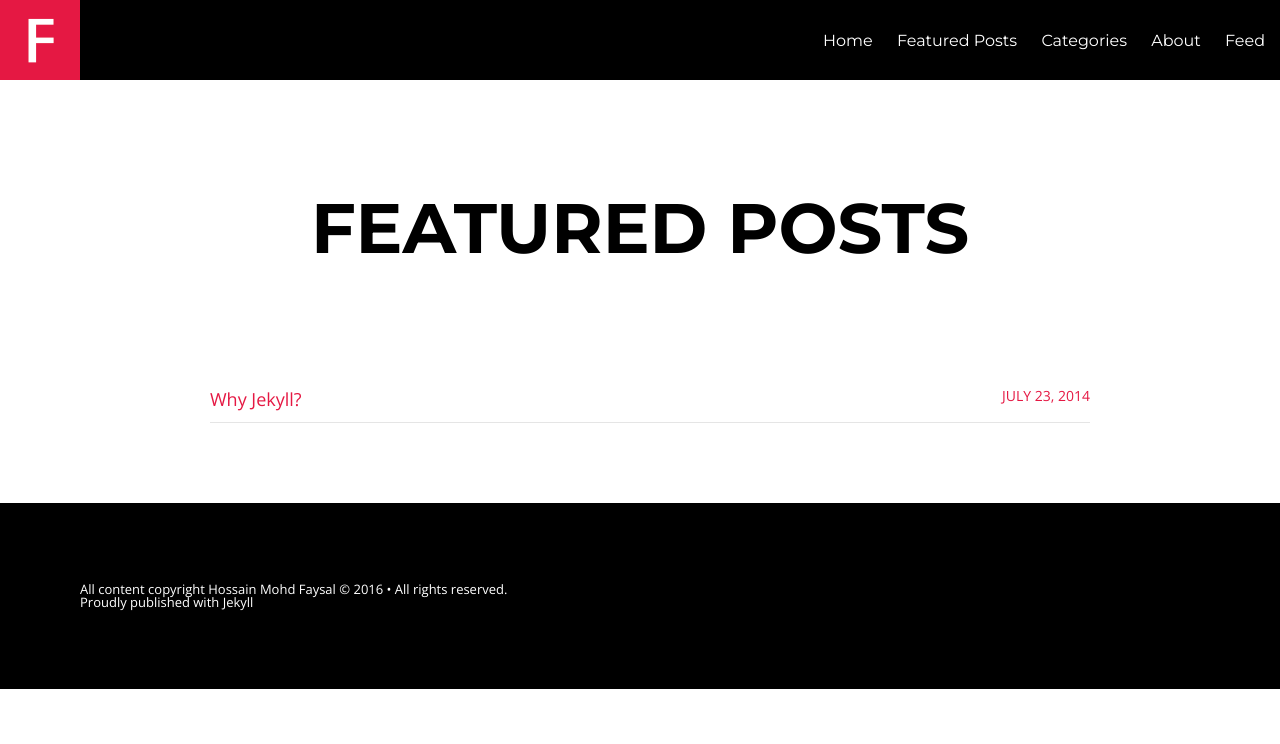
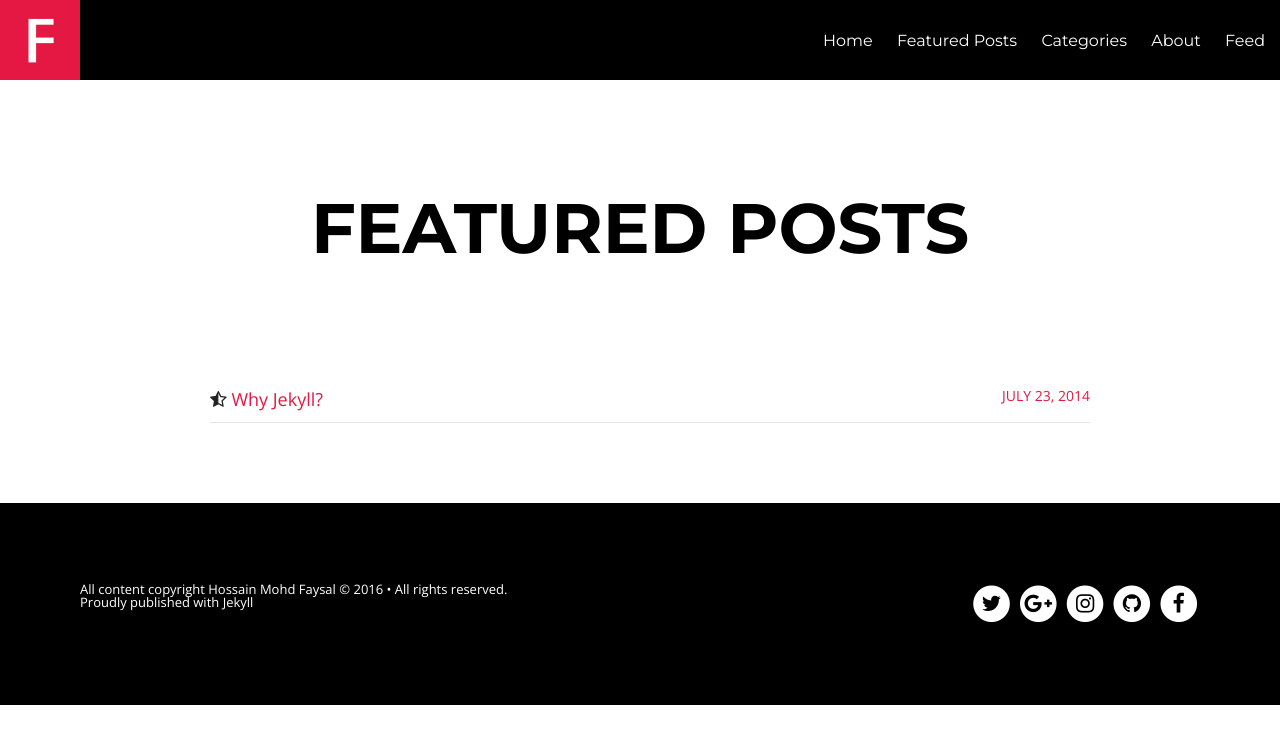
Before and after one commit to knadikari/KnTricks, a Jekyll site: the page built from featured.html, in a window 1280 px wide. Shown: the top 744 px of the page. Built offline with Jekyll 4.4.1, drawn with Linux system fonts in a browser that asks for light colours; nearby versions of some CDN libraries.

Commit message:
Update head.html

```diff
--- a/_includes/head.html
+++ b/_includes/head.html
@@ -36,12 +36,12 @@
 
 
     <link href='http://fonts.googleapis.com/css?family=Montserrat:400,700|Open+Sans:400,600,300,800,700' rel='stylesheet' type='text/css'>
-	<link rel="stylesheet" href="/assets/css/vendor/font-awesome.min.css>
-    <link rel="stylesheet" href=/assets/css/vendor/normalize.css>
-    <link rel="stylesheet" href=/assets/css/vendor/nprogress.css>
-    <link rel="stylesheet" href=/assets/css/vendor/foundation.min.css>
-    <link rel="stylesheet" href=/assets/css/style.css>
-    <link rel="stylesheet" href=/assets/css/post.css>
+	<link rel="stylesheet" href="{{ site.url }}/assets/css/vendor/font-awesome.min.css">
+    <link rel="stylesheet" href="{{ site.url }}/assets/css/vendor/normalize.css">
+    <link rel="stylesheet" href="{{ site.url }}/assets/css/vendor/nprogress.css">
+    <link rel="stylesheet" href="{{ site.url }}/assets/css/vendor/foundation.min.css">
+    <link rel="stylesheet" href="{{ site.url }}/assets/css/style.css">
+    <link rel="stylesheet" href="{{ site.url }}/assets/css/post.css">
 
 
 {% if page.mathjax %}
@@ -75,14 +75,14 @@
 
 <!-- Icons -->
 <!-- 16x16 -->
-<link rel="shortcut icon" href="/favicon.ico">
+<link rel="shortcut icon" href="{{ site.url }}/favicon.ico">
 <!-- 32x32 -->
-<link rel="shortcut icon" href="/favicon.png">
+<link rel="shortcut icon" href="{{ site.url }}/favicon.png">
 <!-- 57x57 (precomposed) for iPhone 3GS, pre-2011 iPod Touch and older Android devices -->
-<link rel="apple-touch-icon-precomposed" href="/images/apple-touch-icon-precomposed.png">
+<link rel="apple-touch-icon-precomposed" href="{{ site.url }}/images/apple-touch-icon-precomposed.png">
 <!-- 72x72 (precomposed) for 1st generation iPad, iPad 2 and iPad mini -->
-<link rel="apple-touch-icon-precomposed" sizes="72x72" href="/images/apple-touch-icon-72x72-precomposed.png">
+<link rel="apple-touch-icon-precomposed" sizes="72x72" href="{{ site.url }}/images/apple-touch-icon-72x72-precomposed.png">
 <!-- 114x114 (precomposed) for iPhone 4, 4S, 5 and post-2011 iPod Touch -->
-<link rel="apple-touch-icon-precomposed" sizes="114x114" href="/images/apple-touch-icon-114x114-precomposed.png">
+<link rel="apple-touch-icon-precomposed" sizes="114x114" href="{{ site.url }}/images/apple-touch-icon-114x114-precomposed.png">
 <!-- 144x144 (precomposed) for iPad 3rd and 4th generation -->
-<link rel="apple-touch-icon-precomposed" sizes="144x144" href="/images/apple-touch-icon-144x144-precomposed.png">
+<link rel="apple-touch-icon-precomposed" sizes="144x144" href="{{ site.url }}/images/apple-touch-icon-144x144-precomposed.png">
```
